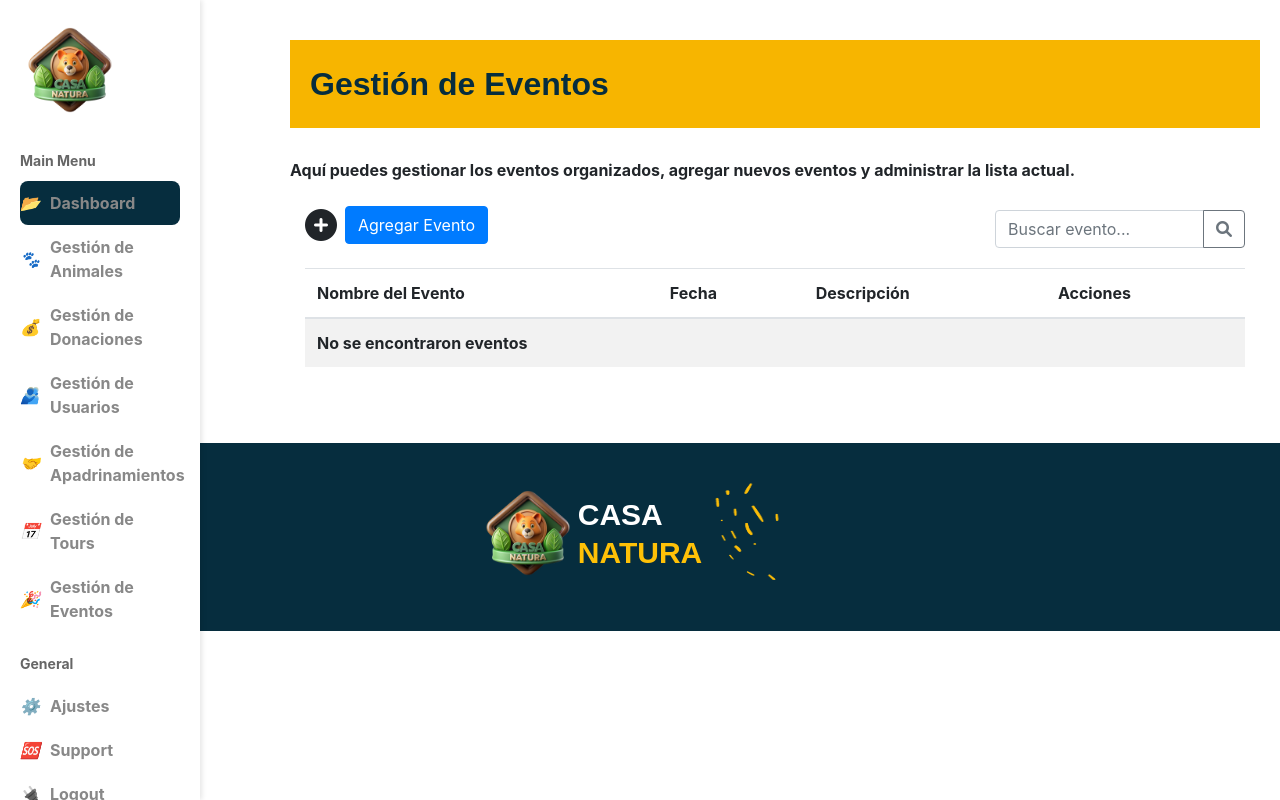
After one commit to karolyn1/Proyecto-Web-ClienteServidor, a PHP site: page /gestionEventos.php in a window 1280 px wide. The commit adds this page. Run offline with PHP 8.4, Linux system fonts and the light colour scheme; data that the repository does not hold is empty.

Commit message:
ajustes, gestion eventos y usuarios

```diff
--- /dev/null
+++ b/gestionEventos.php
@@ -0,0 +1,135 @@
+<!DOCTYPE html>
+<html lang="es">
+<head>
+    <meta charset="UTF-8">
+    <meta name="viewport" content="width=device-width, initial-scale=1.0">
+    <title>Gestión de Eventos</title>
+    <!-- Bootstrap CSS -->
+    <link rel="stylesheet" href="https://stackpath.bootstrapcdn.com/bootstrap/4.5.2/css/bootstrap.min.css">
+    <!-- Font Awesome para los íconos -->
+    <link rel="stylesheet" href="https://cdnjs.cloudflare.com/ajax/libs/font-awesome/6.0.0-beta3/css/all.min.css">
+
+    <style>
+        .content {
+            margin-left: 270px;
+            padding: 20px;
+        }
+    </style>
+</head>
+
+<body>
+    <?php
+        include("sidebar.php"); // Asegúrate de que 'sidebar.php' no esté duplicado.
+        echo $sidebarAdmin2;
+    ?>
+
+    <div class="content">
+        <div class="main-title">Gestión de Eventos</div>
+        <p class="mt-3">Aquí puedes gestionar los eventos organizados, agregar nuevos eventos y administrar la lista actual.</p>
+
+        <div class="container mt-4">
+            <div class="d-flex justify-content-between align-items-center mb-3">
+                <!-- Botón para agregar evento -->
+                <h2 class="d-flex align-items-center">
+                    <i class="fas fa-plus-circle mr-2"></i>
+                    <button class="btn btn-primary" data-toggle="modal" data-target="#modalAgregarEvento">Agregar Evento</button>
+                </h2>
+                <!-- Campo de búsqueda -->
+                <div class="input-group" style="width: 250px;">
+                    <input type="text" class="form-control" placeholder="Buscar evento...">
+                    <div class="input-group-append">
+                        <button class="btn btn-outline-secondary" type="button">
+                            <i class="fas fa-search"></i>
+                        </button>
+                    </div>
+                </div>
+            </div>
+
+            <!-- Tabla de eventos -->
+            <table class="table table-striped">
+                <thead>
+                    <tr>
+                        <th>Nombre del Evento</th>
+                        <th>Fecha</th>
+                        <th>Descripción</th>
+                        <th>Acciones</th>
+                    </tr>
+                </thead>
+                <tbody>
+                    <?php
+                    // Conectar a la base de datos
+                    $conexion = new mysqli("localhost", "usuario", "contraseña", "base_datos");
+                    if ($conexion->connect_error) {
+                        die("Conexión fallida: " . $conexion->connect_error);
+                    }
+
+                    // Consultar eventos
+                    $sql = "SELECT id, nombre, fecha, descripcion FROM eventos";
+                    $resultado = $conexion->query($sql);
+
+                    if ($resultado->num_rows > 0) {
+                        // Mostrar eventos en la tabla
+                        while($evento = $resultado->fetch_assoc()) {
+                            echo "<tr>";
+                            echo "<td>" . $evento['nombre'] . "</td>";
+                            echo "<td>" . $evento['fecha'] . "</td>";
+                            echo "<td>" . $evento['descripcion'] . "</td>";
+                            echo "<td>";
+                            echo "<button class='btn btn-sm btn-warning'><i class='fas fa-edit'></i></button> ";
+                            echo "<button class='btn btn-sm btn-danger'><i class='fas fa-trash-alt'></i></button>";
+                            echo "</td>";
+                            echo "</tr>";
+                        }
+                    } else {
+                        echo "<tr><td colspan='4'>No se encontraron eventos</td></tr>";
+                    }
+
+                    $conexion->close();
+                    ?>
+                </tbody>
+            </table>
+        </div>
+    </div>
+
+    <!-- Modal para agregar evento -->
+    <div class="modal fade" id="modalAgregarEvento" tabindex="-1" role="dialog" aria-labelledby="modalAgregarEventoLabel" aria-hidden="true">
+        <div class="modal-dialog" role="document">
+            <div class="modal-content">
+                <div class="modal-header">
+                    <h5 class="modal-title" id="modalAgregarEventoLabel">Agregar Nuevo Evento</h5>
+                    <button type="button" class="close" data-dismiss="modal" aria-label="Close">
+                        <span aria-hidden="true">&times;</span>
+                    </button>
+                </div>
+                <div class="modal-body">
+                    <form action="procesar_evento.php" method="post">
+                        <div class="form-group">
+                            <label for="nombreEvento">Nombre del Evento</label>
+                            <input type="text" class="form-control" id="nombreEvento" name="nombre" required>
+                        </div>
+                        <div class="form-group">
+                            <label for="fechaEvento">Fecha del Evento</label>
+                            <input type="date" class="form-control" id="fechaEvento" name="fecha" required>
+                        </div>
+                        <div class="form-group">
+                            <label for="descripcionEvento">Descripción</label>
+                            <textarea class="form-control" id="descripcionEvento" name="descripcion" rows="3" required></textarea>
+                        </div>
+                        <button type="submit" class="btn btn-primary">Guardar Evento</button>
+                    </form>
+                </div>
+            </div>
+        </div>
+    </div>
+
+    <?php
+    include("sidebar.php");
+    echo $footerAdmin;
+    ?>
+
+    <!-- Scripts de Bootstrap y jQuery -->
+    <script src="https://code.jquery.com/jquery-3.5.1.min.js"></script>
+    <script src="https://cdn.jsdelivr.net/npm/popper.js@1.16.1/dist/umd/popper.min.js"></script>
+    <script src="https://stackpath.bootstrapcdn.com/bootstrap/4.5.2/js/bootstrap.min.js"></script>
+</body>
+</html>
```
Also changed, not shown: ajustesAdmin.php (added, +92 -0 lines), gestionUsuarios.php (+37 -5 lines), 1 other file.
